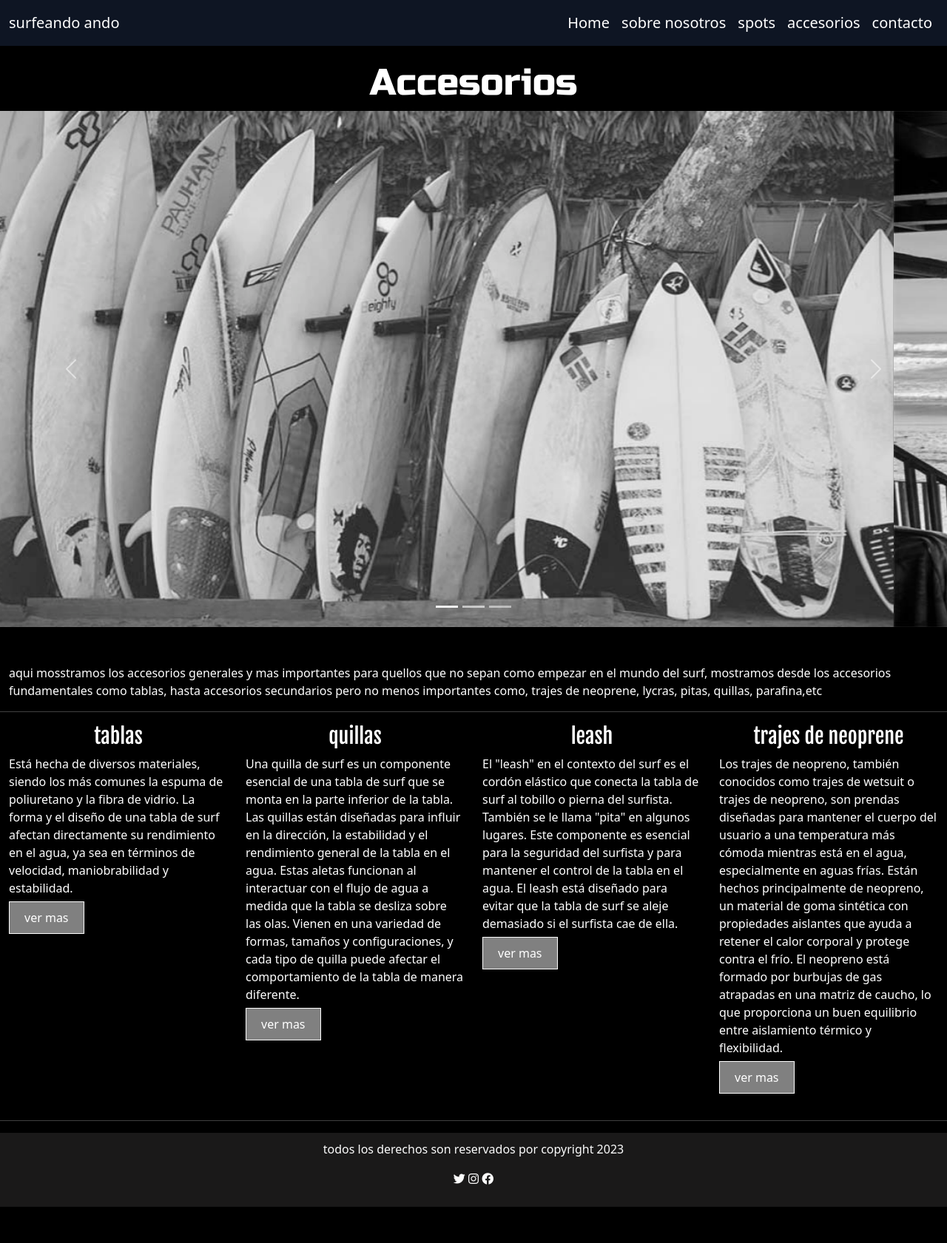
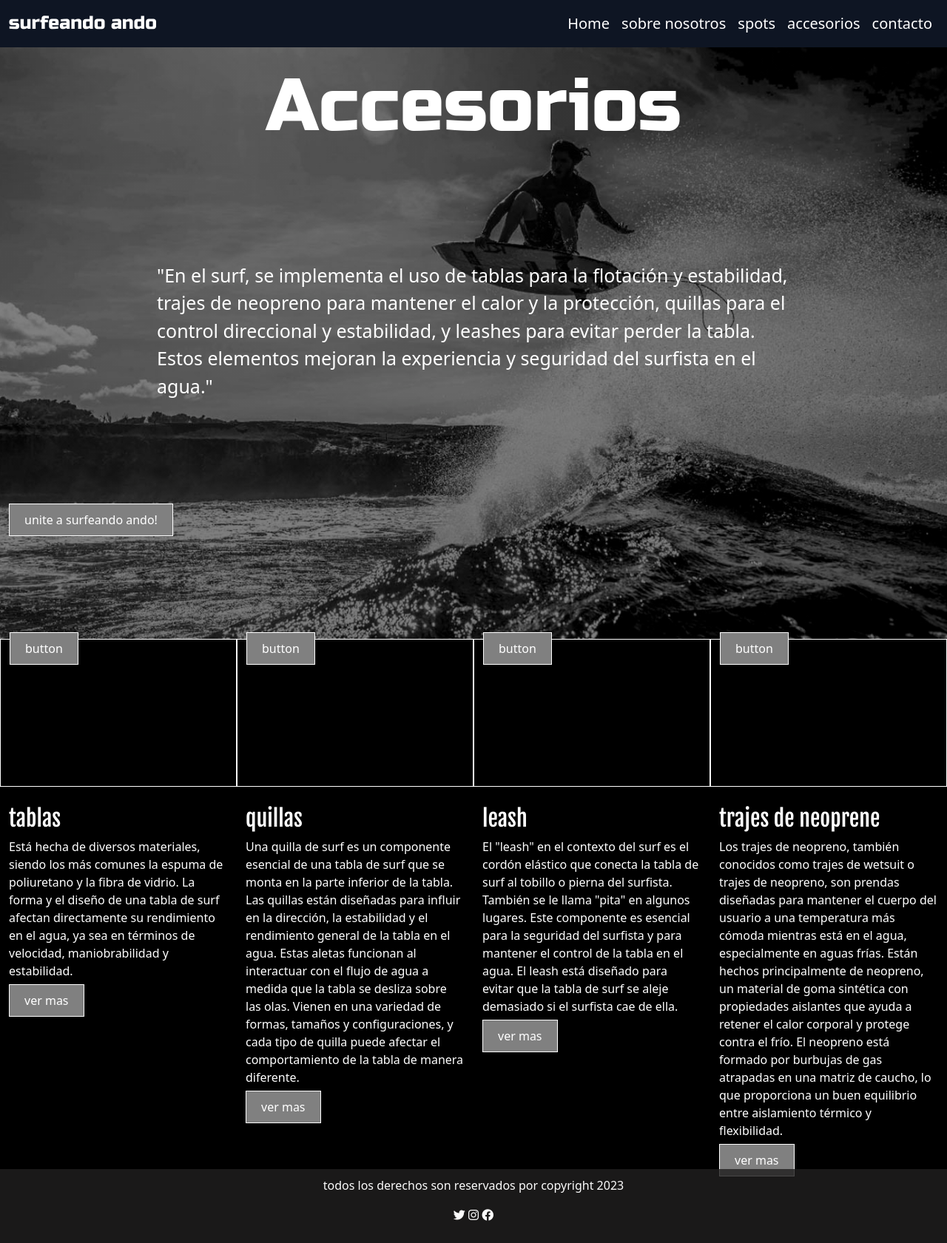
Before and after one commit to ConradoNoe/PF-Noe-, a plain HTML site: page paginas/accesorios.html in a window 1280 px wide. Shown: the whole page at 74% size. Before the commit the page ends 1632 px from the top, so only its background shows below. Drawn offline with nearby package versions, Linux system fonts and the light colour scheme.

Commit message:
agrego estilo de parte accesorios faltan detalles

```diff
--- a/paginas/accesorios.html
+++ b/paginas/accesorios.html
@@ -48,84 +48,75 @@
             </div>
         </nav>
     </header>
-    <!-- nav bar fin-->
-    <!-- inicia carousel-->
-    <h2 class="accesorios-title">accesorios</h2>
-    <!-- Carousel -->
-<div class="carousel-sec">
-    <!-- Carousel -->
-    <div id="demo" class="carousel slide" data-bs-ride="carousel">
+    <!--inicia main de accesorios-->
 
-        <!-- Indicators/dots -->
-        <div class="carousel-indicators">
-            <button type="button" data-bs-target="#demo" data-bs-slide-to="0" class="active"></button>
-            <button button type="button" data-bs-target="#demo" data-bs-slide-to="1"></button>
-            <button type="button" data-bs-target="#demo" data-bs-slide-to="2"></button>
-        </div>
-        <!-- The slideshow/carousel -->
-        <div class="carousel-inner">
-            <div class="carousel-item active">
-                <img src="../multimedia/imagenes/boards-accesorios.jpg"   alt="tablas surf" class="d-block w-100">
-            </div>
-            <div class="carousel-item">
-                <img src="../multimedia/imagenes/wetsuits-accesorios.jpg" alt="trajes de neoprene"  class="d-block w-100">
-            </div>
-            <div class="carousel-item">
-                <img src="../multimedia/imagenes/quillas.jpg" alt="New York" class="d-block w-100">
-            </div>
-        </div>
-        <!-- Left and right controls/icons -->
-        <button class="carousel-control-prev" type="button" data-bs-target="#demo" data-bs-slide="prev">
-        <span class="carousel-control-prev-icon"></span>
-        </button>
-        <button class="carousel-control-next" type="button" data-bs-target="#demo" data-bs-slide="next">
-        <span class="carousel-control-next-icon"></span>
-        </button>
-        </div>
-</div>
-    <!-- termina carousel-->
-    <!--inicia main accesorios-->
-    <main class="main-accesorios container-fluid">
-        <p>aqui mosstramos los accesorios generales y mas importantes para quellos que no sepan como empezar en el mundo del surf, mostramos desde los accesorios fundamentales como tablas, hasta accesorios secundarios pero no menos importantes como, trajes de neoprene, lycras, pitas, quillas, parafina,etc</p>
-    </main>
-    <!--inicia main accesorios-->
-    <hr>
-    <!--inicia section de accesorios-->
+        <main class="main-accesorios container-fluid">
+            <section class="row">
+                <article class="main-sect-accesorios col-md-12">
+                    <h2 class="title-accesorios"> accesorios</h2>
+                    <p>"En el surf, se implementa el uso de tablas para la flotación y estabilidad, trajes de neopreno para mantener el calor y la protección, quillas para el control direccional y estabilidad, y leashes para evitar perder la tabla. Estos elementos mejoran la experiencia y seguridad del surfista en el agua."</p>
+                    <a class="button-accesorios" href="./contacto.html">unite a surfeando ando!</a>
+                </article>
+            </section>
+        </main>
+    <!--finaliza main de accesorios-->
+    <!--inicia section 1 de accesorios-->
     <section class="accesorios-sec-1 container-fluid">
         <div class="row">
-
-            <div class="tablas col-md-3">
+            <article class="accesorios-2 col-12 col-md-3">
+                <div class="img-acc img1"></div>
+                <a class="button-accesorios" href="#">button</a>
+            </article>
+            <div class="accesorios-2 col-12 col-md-3">
+                <div class="img-acc img-accesorios-1"></div>
+                <a class="button-accesorios" href="#">button</a>
+            </div>
+            <article class="accesorios-2 col-12 col-md-3">
+                <div class="img-acc img2"></div>
+                <a class="button-accesorios" href="#">button</a>
+            </article>
+            <article class="accesorios-2 col-12 col-md-3">
+                <div class="img-acc img1"></div>
+                <a class="button-accesorios" href="#">button</a>
+            </article>
+        </div>
+    </section>
+    <!--inicia section 1 de accesorios-->
+    <!--inicia section 2 de accesorios-->
+    <section class="accesorios-sec-2 container-fluid">
+        <div class="row">
+            <article class="accesorios-general tablas col-md-3">
                 <h3 class="accesorios-subtitle">tablas</h3>
                 <p>Está hecha de diversos materiales, siendo los más comunes la espuma de poliuretano y la fibra de vidrio. La forma y el diseño de una tabla de surf afectan directamente su rendimiento en el agua, ya sea en términos de velocidad, maniobrabilidad y estabilidad.</p>
                 <div class="accesorio-img"></div>
-                <a class="button-accesorios" href="#">ver mas</a>
-            </div>
+                <a class="button-accesorios" href="https://es.wikipedia.org/wiki/Tabla_(surf)" target="_blank">ver mas</a>
+            </article>
 
-            <div class="quillas col-md-3">
+            <article class="accesorios-general quillas col-md-3">
                 <h3 class="accesorios-subtitle">quillas</h3>
                 <p>Una quilla de surf es un componente esencial de una tabla de surf que se monta en la parte inferior de la tabla. Las quillas están diseñadas para influir en la dirección, la estabilidad y el rendimiento general de la tabla en el agua. Estas aletas funcionan al interactuar con el flujo de agua a medida que la tabla se desliza sobre las olas. Vienen en una variedad de formas, tamaños y configuraciones, y cada tipo de quilla puede afectar el comportamiento de la tabla de manera diferente.</p>
                 <div class="accesorio-img"></div>
-                <a class="button-accesorios" href="#">ver mas</a>
-            </div>
+                <a class="button-accesorios" target="_blank" href="https://www.todosurf.com/magazine/surfologia/las-quillas-caracteristicas-diferencias-y-configuraciones-para-encontrar-las-tuyas-surf-3503-htm/">ver mas</a>
+            </article>
 
-            <div class="leash col-md-3">
+            <article class="accesorios-general leash col-md-3">
                 <h3 class="accesorios-subtitle">leash</h3>
                 <p>El "leash" en el contexto del surf es el cordón elástico que conecta la tabla de surf al tobillo o pierna del surfista. También se le llama "pita" en algunos lugares. Este componente es esencial para la seguridad del surfista y para mantener el control de la tabla en el agua.
                 El leash está diseñado para evitar que la tabla de surf se aleje demasiado si el surfista cae de ella.</p>
                 <div class="accesorio-img"></div>
-                <a class="button-accesorios" href="#">ver mas</a>
-            </div>
+                <a class="button-accesorios" target="_blank" href="https://www.todosurf.com/magazine/surfologia/el-invento-surf-2750-htm/">ver mas</a>
+            </article>
 
-            <div class="wetsuits col-md-3">
+            <article class="accesorios-general wetsuits col-md-3">
                 <h3 class="accesorios-subtitle">trajes de neoprene</h3>
                 <p>Los trajes de neopreno, también conocidos como trajes de wetsuit o trajes de neopreno, son prendas diseñadas para mantener el cuerpo del usuario a una temperatura más cómoda mientras está en el agua, especialmente en aguas frías. Están hechos principalmente de neopreno, un material de goma sintética con propiedades aislantes que ayuda a retener el calor corporal y protege contra el frío. El neopreno está formado por burbujas de gas atrapadas en una matriz de caucho, lo que proporciona un buen equilibrio entre aislamiento térmico y flexibilidad.</p>
                 <div class="accesorio-img"></div>
-                <a class="button-accesorios" href="">ver mas</a>
-            </div>
+                <a class="button-accesorios" target="_blank" href="https://standuppaddleboardworld.com/es/como-funciona-un-traje-de-neopreno/">ver mas</a>
+            </article>
         </div>
     </section>
-    <!--finaliza section de accesorios-->
-    <hr>
+    <!--finaliza section 2 de accesorios-->
+    <!--inicia footer-->
     <footer class="conteiner-fluid">
         <div class="row">
             <div class="footer col-md-12">
@@ -138,6 +129,7 @@
             </div>
         </div>
     </footer>
+    <!--inicia footer-->
     <!-- inicia bs js-->
     <script src="https://cdn.jsdelivr.net/npm/bootstrap@5.1.3/dist/js/bootstrap.bundle.min.js"
         integrity="sha384-ka7Sk0Gln4gmtz2MlQnikT1wXgYsOg+OMhuP+IlRH9sENBO0LRn5q+8nbTov4+1p"
--- a/style.css
+++ b/style.css
@@ -14,7 +14,6 @@ font-family: 'PT Serif', serif;*/
 }
 body{
     background-color: rgb(0, 0, 0);
-
 }
 /*navbar*/
 .navbar-brand{
@@ -40,8 +39,17 @@ nav{
 .nav-link:hover{
     color: rgb(251, 234, 0) !important;
 }
+.navbar-brand{
+    font-size: 25PX;
+    font-family: 'Anton', sans-serif;
+    font-family: 'Fjalla One', sans-serif;
+    font-family: 'Russo One', sans-serif;
+}
 
 /*navbar*/
+    body{
+        background-color: black;
+    }
 /*index*/
 .jumbotron{
     background-image: linear-gradient(rgba(0,0,0,0.5),rgba(0,0,0,0.5) ) ,url(./multimedia/imagenes/83417.jpg);
@@ -269,12 +277,20 @@ hr{
 
 
 /*spots*/
+.main-spots-bk{
+    background-image: url(./multimedia/imagenes/spots-bk-1.jpg);
+}
 .spots-tittle{
-font-size: 50px;
-color: white;
-text-transform: capitalize;
-text-align: center;
-padding: 20px;
+    font-size: 50px;
+    color: white;
+    text-transform: capitalize;
+    text-align: center;
+    padding: 10px;
+    font-family: 'Anton', sans-serif;
+    font-family: 'Fjalla One', sans-serif;
+    font-family: 'Russo One', sans-serif;
+    background-size: cover;
+    background-position: center;
 }
 
 #spots{
@@ -305,6 +321,9 @@ padding: 20px;
     color: white;
     text-transform: capitalize;
     padding-top: 15px;
+    font-family: 'Anton', sans-serif;
+    font-family: 'Fjalla One', sans-serif;
+    font-family: 'Russo One', sans-serif;
 }
 .card p{
     color: rgb(0, 0, 0);
@@ -313,11 +332,13 @@ padding: 20px;
     padding-bottom: 10px;
 }
 .card a{
-    background-color: rgb(43, 65, 97);
+    background-color: rgb(75, 75, 75);
     text-decoration: none;
     padding: 10px 20px;
     color: white;
-
+}
+.card a:hover{
+    color: black;
 }
 .card-img.img-dos{
     height: 200px;
@@ -379,9 +400,10 @@ padding: 20px;
 /*contacto inicia*/
 .form-pag{
     min-height: 100vh;
-    background-image: linear-gradient(rgba(0,0,0,0.5),rgba(0,0,0,0.5) ) ,url(./multimedia/imagenes/contaminacion-1.jpg);
+    background-image: linear-gradient(rgba(0,0,0,0.5),rgba(0,0,0,0.5) ) ,url(./multimedia/imagenes/contacto-bk-uno.jpg);
+    background-position: center;
+    background-size: cover;
     display: flex;
-    background-color: black;
 }
 form{
     background-color: rgba(253, 253, 253, 0.53);
@@ -439,48 +461,71 @@ form{
 
 /*accesorios falta terminar*/
 
-.main-accesorios{
-
+.main-sect-accesorios{
+    height: 100vh;
+    background-image: linear-gradient(rgba(0,0,0,0.5),rgba(0,0,0,0.5) ) ,url(./multimedia/imagenes/img-bk-accesorios.jpg);
+    background-size: cover;
+    background-position: center;
 }
-.accesorios-title{
+.title-accesorios{
     font-size: 50px;
+    text-align: center;
     color: white;
-    text-align: center;
     font-family: 'Anton', sans-serif;
     font-family: 'Fjalla One', sans-serif;
     font-family: 'Russo One', sans-serif;
     padding-top: 20px;
     text-transform: capitalize;
+    text-align: center;
 }
-.main-accesorios p{
+.main-sect-accesorios p{
     color: white;
-    padding-top: 50px;
 }
 .accesorios-subtitle{
     font-family: 'Anton', sans-serif;
     font-family: 'Fjalla One', sans-serif;
     color: white;
-    text-align: center;
+    font-size: 30px;
+    margin-top: 25px;
 }
-.accesorios-sec-1 p{
-    color: white;
+
+.accesorios-1{
+    background-color: black;
+    height: 100px;
+    border: 1px solid white;
+    background-image: url(./multimedia/imagenes/banner-1-accesorios.jpg);
+    background-position: center;
+    background-size: cover;
+    margin: 0;
 }
+
+.accesorios-2{
+    background-color: black;
+    height: 200px;
+    border: 1px solid white;
+}
+
 .button-accesorios{
+    background-color: grey;
     padding: 10px 20px;
-    background-color: grey;
     text-decoration: none;
     color: white;
     border: 1px solid white;
+    margin-bottom: 10px;
 }
-.tablas{
-    margin-bottom: 30px;
+.button-accesorios:hover{
+    color: black;
 }
-.quillas{
-    margin-bottom: 30px;
+.accesorios-general{
+    color: white;
 }
-.leash{
-    margin-bottom: 30px;
+@media only screen and (min-width:1000px){
+    .title-accesorios{
+        font-size: 100px;
+    }
+    .main-sect-accesorios p{
+        margin: 50px;
+        font-size: 25px;
+        padding: 100px 150px;
+    }
 }
-.wetsuits{
-    margin-bottom: 30px;
-}
```
Also changed, not shown: paginas/spots.html (+9 -9 lines), multimedia/imagenes/banner-1-accesorios.jpg (added), multimedia/imagenes/contacto-bk-uno.jpg (added), multimedia/imagenes/img-bk-accesorios.jpg (added), multimedia/imagenes/spots-bk-1.jpg (added).
